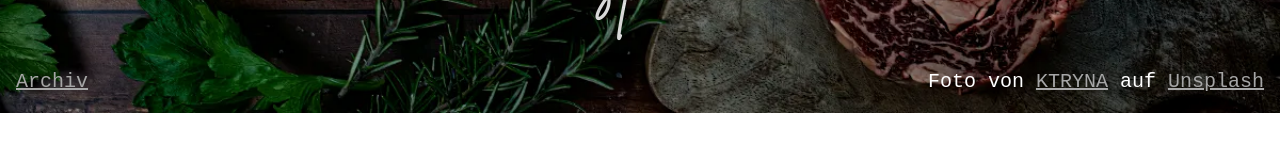
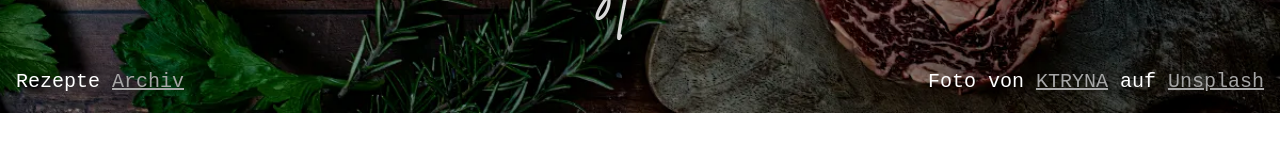
Before and after one commit to docdimy/luenecooking, a plain HTML site: page index.html in a window 1280 px wide. Shown: the part 687-838 px from the top of the page. Drawn offline with Linux system fonts and the light colour scheme.

Commit message:
Update index.html

```diff
--- a/index.html
+++ b/index.html
@@ -93,7 +93,7 @@ img {
     <img src="LC-Logo_nobg.webp" width="1181" height="940" alt="Logo - A knife crossed with herbs and the L&uuml;necooking text">
   </div>
   <div class="bottomleft">
-    <p><a href="https://unsplash.com/de/@ktryna?utm_source=unsplash&utm_medium=referral&utm_content=creditCopyText">Archiv</a></p>
+    <p>Rezepte <a href="https://github.com/docdimy/luenecooking/tree/main/rezepte">Archiv</a></p>
   </div>
   <div class="bottomright">
     <p>Foto von <a href="https://unsplash.com/de/@ktryna?utm_source=unsplash&utm_medium=referral&utm_content=creditCopyText">KTRYNA</a> auf <a href="https://unsplash.com/de/fotos/wq7VErajAaE?utm_source=unsplash&utm_medium=referral&utm_content=creditCopyText">Unsplash</a></p>
```
